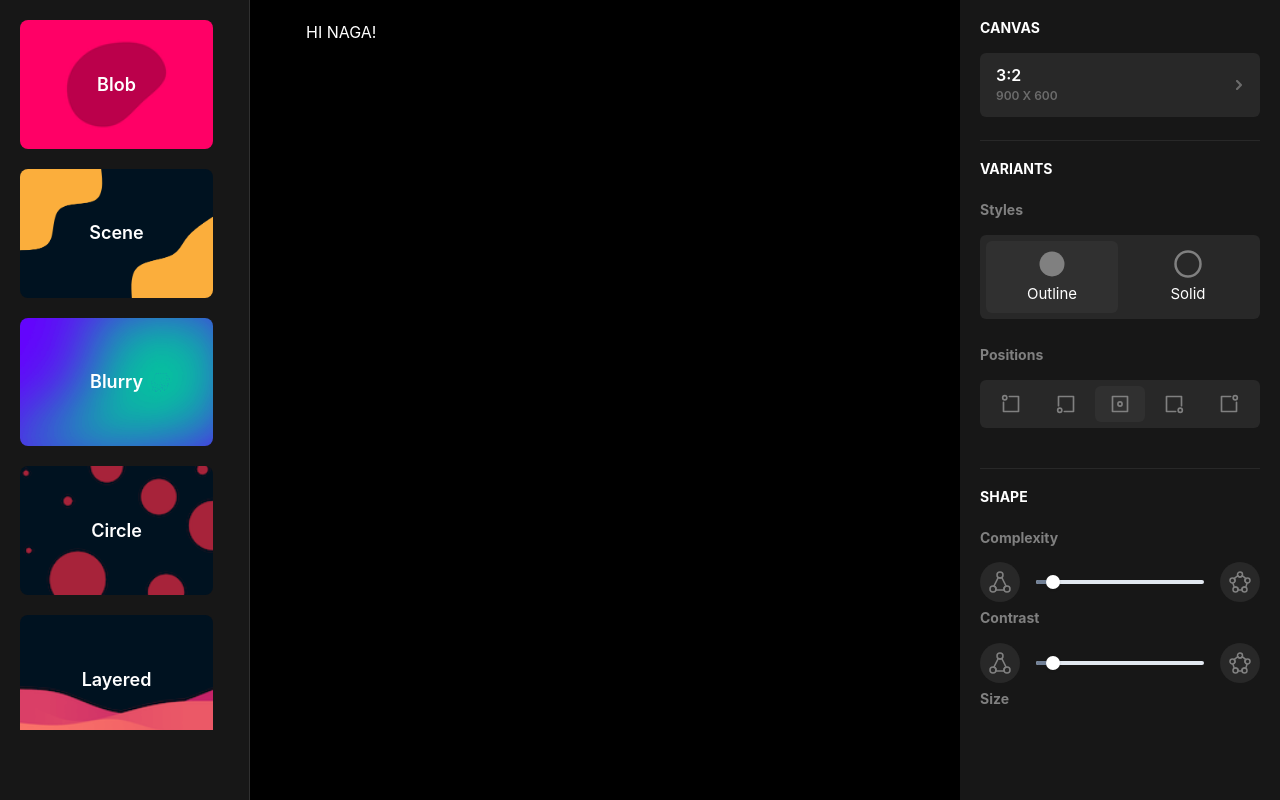
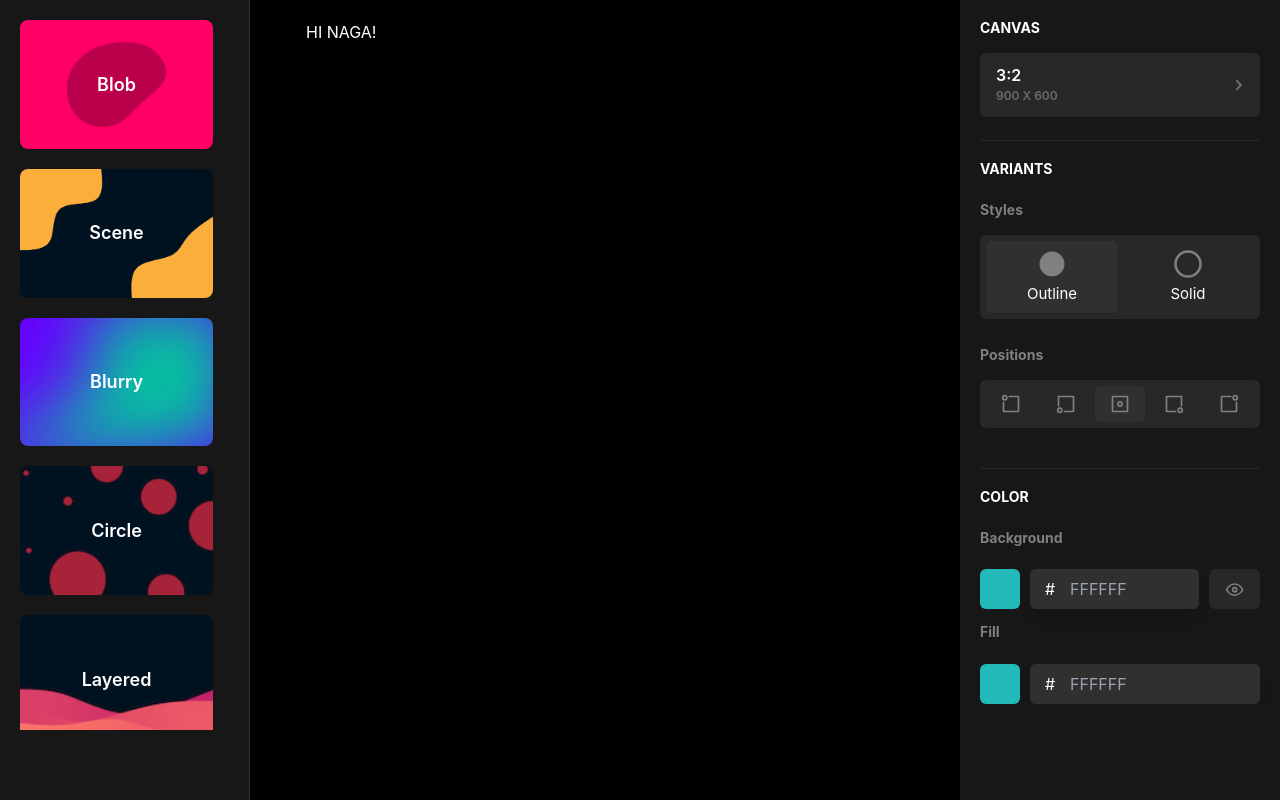
Before and after one commit to codeawy/haikei, a Next.js app: page / in a window 1280 px wide. Built offline with nearby package versions, Linux system fonts and the light colour scheme.

Commit message:
blob colors

```diff
--- /dev/null
+++ b/components/ColorBox.tsx
@@ -0,0 +1,11 @@
+import { Button } from "@chakra-ui/react";
+
+interface IProps {
+  bg: string;
+}
+
+const ColorBox: React.FC<IProps> = ({ bg }) => {
+  return <Button rounded="md" bg={bg} _hover={{ bg }} _focus={{ borderWidth: 3 }} />;
+};
+
+export default ColorBox;
--- /dev/null
+++ b/components/stack/BlobStack/BlobColors.tsx
@@ -0,0 +1,74 @@
+import {
+  Box,
+  Button,
+  HStack,
+  Input,
+  InputGroup,
+  InputLeftAddon,
+  InputLeftElement,
+  Stack,
+} from "@chakra-ui/react";
+import ColorBox from "components/ColorBox";
+import HeadingTxt from "components/Heading";
+import EyeIcon from "components/svg/EyeIcon";
+import React from "react";
+
+const BlobColors = () => {
+  return (
+    <Stack
+      w="100%"
+      align="stretch"
+      className="flex items-center justify-between pb-5 mb-5 border-b-[1px] border-b-lightGray"
+    >
+      <HeadingTxt txt="COLOR" color="white" others={{ marginBottom: 4 }} />
+      <Stack direction="column" spacing="15px">
+        <HeadingTxt txt="Background" />
+        <Stack direction={"row"} spacing="10px">
+          <ColorBox bg={"#24b9b9"} />
+          <InputGroup bg="#303030" rounded="md">
+            <InputLeftElement bg="transparent" border="none">
+              #
+            </InputLeftElement>
+            <Input
+              type="string"
+              placeholder="FFFFFF"
+              border="none"
+              maxLength={6}
+              focusBorderColor="purple.200"
+              boxShadow="lg"
+            />
+          </InputGroup>
+          <Button
+            bg={"#282828"}
+            width={16}
+            rounded="md"
+            className="flex items-center justify-center cursor-pointer"
+            _hover={{ bg: "#282828" }}
+          >
+            <EyeIcon />
+          </Button>
+        </Stack>
+        <HeadingTxt txt="Fill" />
+
+        <Stack direction={"row"} spacing="10px">
+          <ColorBox bg={"#24b9b9"} />
+          <InputGroup bg="#303030" rounded="md">
+            <InputLeftElement bg="transparent" border="none">
+              #
+            </InputLeftElement>
+            <Input
+              type="string"
+              placeholder="FFFFFF"
+              border="none"
+              maxLength={6}
+              focusBorderColor="purple.200"
+              boxShadow="lg"
+            />
+          </InputGroup>
+        </Stack>
+      </Stack>
+    </Stack>
+  );
+};
+
+export default BlobColors;
--- a/components/stack/BlobStack/index.tsx
+++ b/components/stack/BlobStack/index.tsx
@@ -1,5 +1,6 @@
 import { VStack, StackDivider } from "@chakra-ui/react";
 import BlobCanvas from "./BlobCanvas";
+import BlobColors from "./BlobColors";
 import BlobShapes from "./BlobShapes";
 import BlobVariants from "./BlobVariants";
 
@@ -14,6 +15,7 @@ const BlobStack = () => {
       <div className="max-h-[90%] overflow-y-scroll pr-5">
         <BlobCanvas />
         <BlobVariants />
+        <BlobColors />
         <BlobShapes />
       </div>
     </VStack>
--- /dev/null
+++ b/components/svg/EyeIcon.tsx
@@ -0,0 +1,19 @@
+const EyeIcon = () => {
+  return (
+    <svg
+      strokeLinecap="round"
+      strokeLinejoin="round"
+      strokeWidth=".125em"
+      className="css-z61snw"
+      viewBox="0 0 24 24"
+      stroke="grayText"
+      fill="none"
+      width={35}
+    >
+      <path d="M2 12s3.636-7 10-7 10 7 10 7-3.636 7-10 7-10-7-10-7z"></path>
+      <path d="M12 14.5a2.5 2.5 0 100-5 2.5 2.5 0 000 5z"></path>
+    </svg>
+  );
+};
+
+export default EyeIcon;
--- a/package.json
+++ b/package.json
@@ -16,6 +16,7 @@
     "framer-motion": "^7.5.1",
     "next": "12.3.1",
     "react": "18.2.0",
+    "react-colorful": "^5.6.1",
     "react-dom": "18.2.0"
   },
   "devDependencies": {
```
Also changed, not shown: 1 other file (tests, documents, lock files or other folders).
